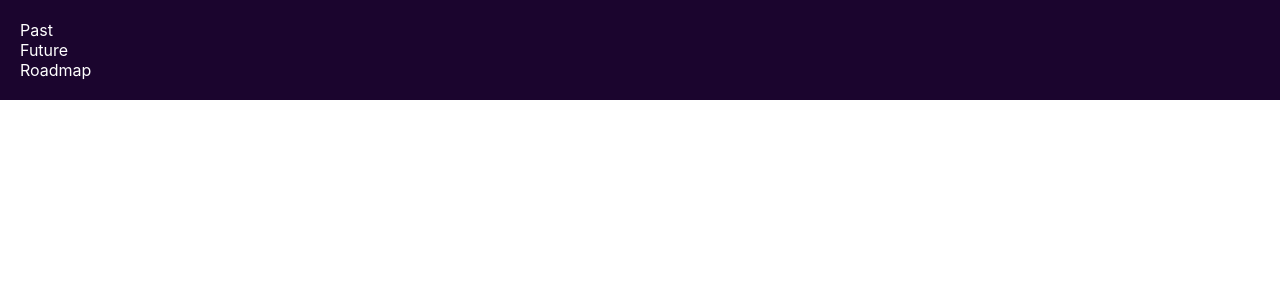
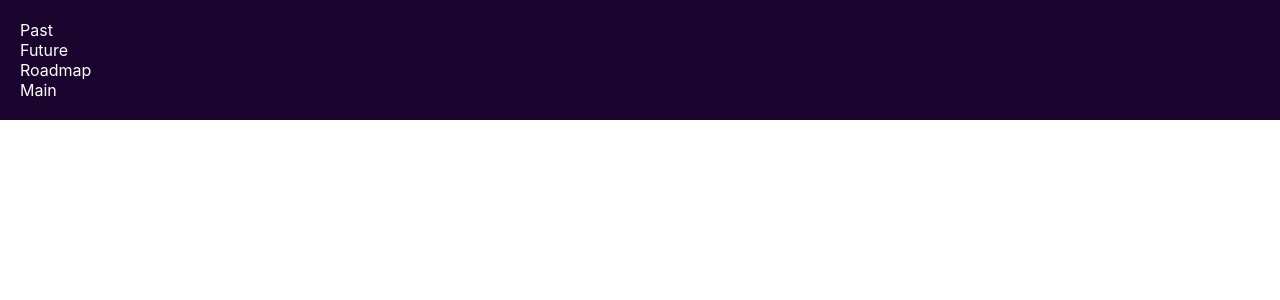
Before and after one commit to Beoning/my-project, a React (Create React App) app: page / in a window 1280 px wide. Shown: the top 300 px of the page. Built offline with nearby package versions, Linux system fonts and the light colour scheme.

Commit message:
Navbar +App

```diff
--- a/src/components/Navbar/Navbar.jsx
+++ b/src/components/Navbar/Navbar.jsx
@@ -20,6 +20,11 @@ const Navbar = () => {
           Roadmap
         </NavLink>
       </div>
+      <div className={styles.item}>
+        <NavLink to="/main" activeClassName={styles.active}>
+          Main
+        </NavLink>
+      </div>
     </nav>
   );
 };
```
